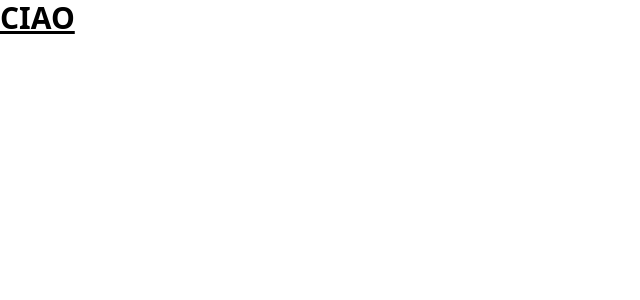
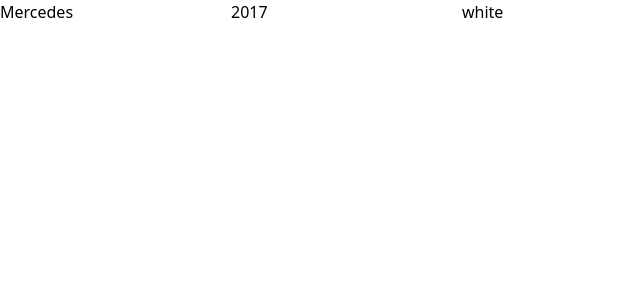
Before and after one commit to georgev-97/react-stack, a React (Create React App) app: page / in a window 1280 px wide. Shown: the top 300 px of the page, without its empty margins (0-640 px from the left). Built offline with nearby package versions, Linux system fonts and the light colour scheme.

Commit message:
feat: add uncontrolled form

```diff
--- a/src/App.jsx
+++ b/src/App.jsx
@@ -1,9 +1,10 @@
 import React from "react";
+import { CarDetails } from "./CarDetails";
 
 export class App extends React.Component{
     render(){
         return <div>
-            <h1 className="text-3xl font-bold underline">CIAO</h1>
+            <CarDetails initialData={{model:"Mercedes",year:"2017",color:"white"}}/>
         </div>
     }
 }
--- /dev/null
+++ b/src/CarDetails.jsx
@@ -0,0 +1,20 @@
+import { useEffect, useRef } from "react"
+
+export function CarDetails({initialData}){
+    const model = useRef();
+    const year = useRef();
+    const color = useRef();
+    useEffect(() =>{
+        model.current.value = initialData.model;
+        year.current.value = initialData.year;
+        color.current.value = initialData.color;
+    },[initialData])
+
+    return(
+        <form>
+            <input ref={model} type="text" name="model"/>
+            <input ref= {year} type="text" name="year"/>
+            <input ref={color} type="text" name="color"/>
+        </form>
+    )
+}
```
